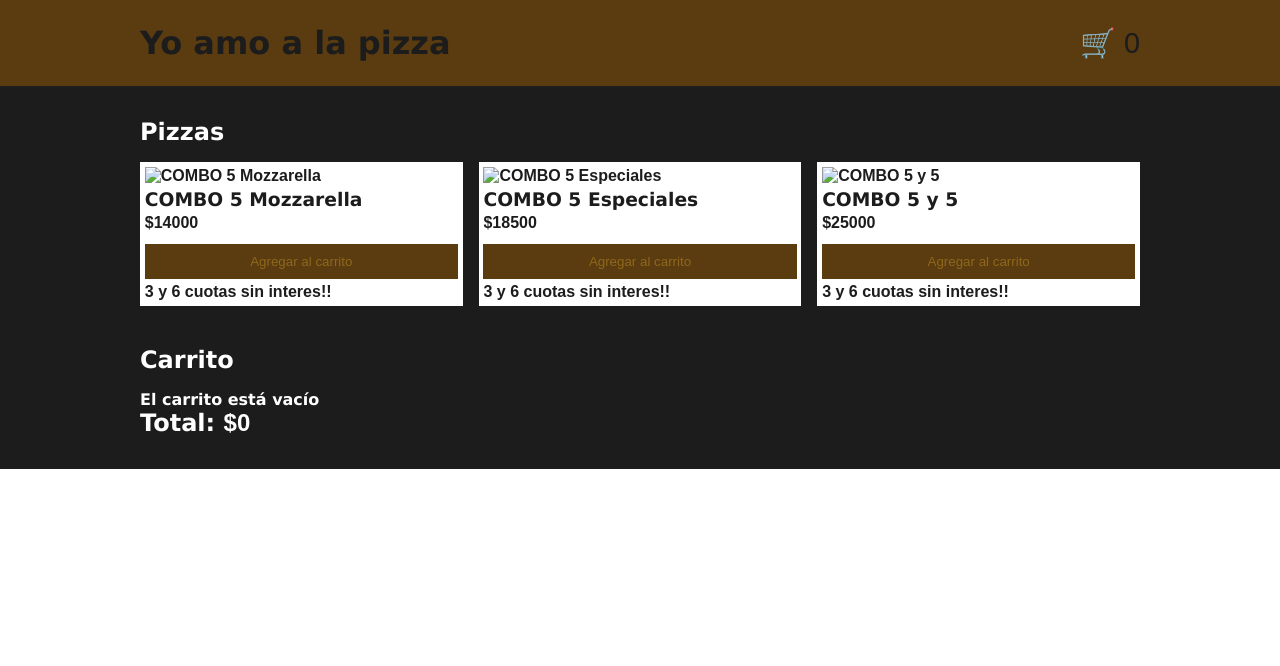
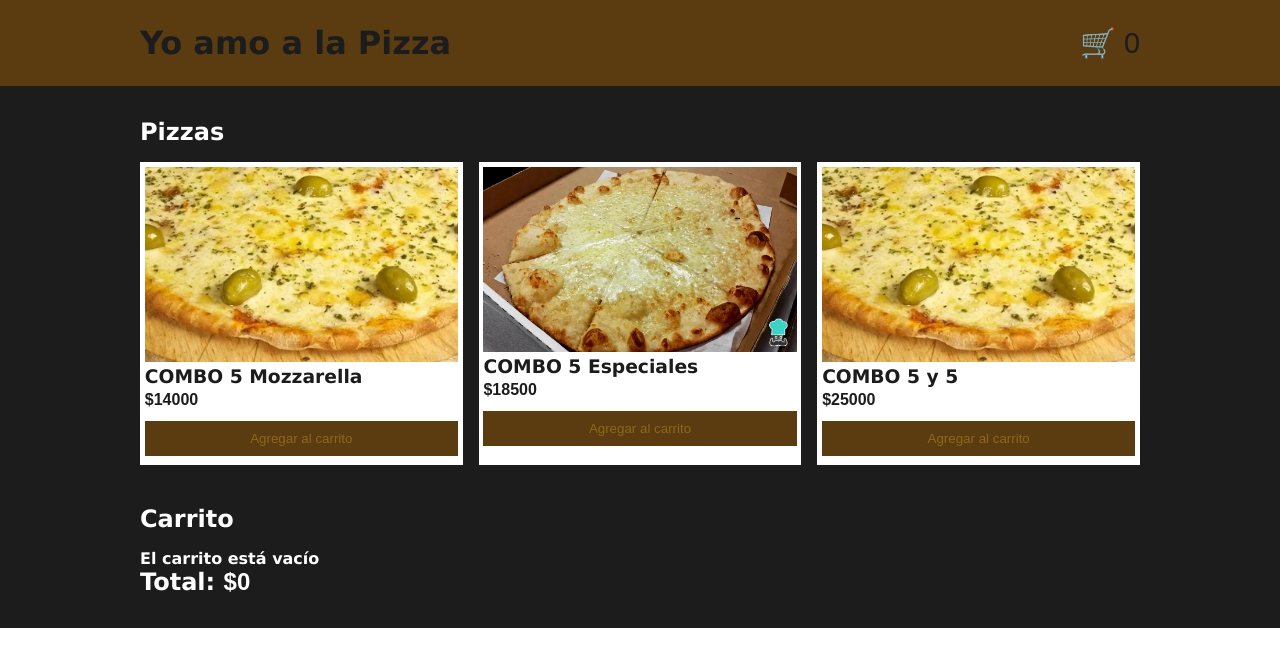
Before and after one commit to nicoctv/pizzajs, a plain HTML site: page index.html in a window 1280 px wide. Drawn offline with nearby package versions, Linux system fonts and the light colour scheme.

Commit message:
3 entrega de js

```diff
--- a/css/main.css
+++ b/css/main.css
@@ -144,7 +144,5 @@ h1, h2, h3, h4, h5, h6 {
 }
 
 .no-hay-productos {
-    color: black;
-    font-weight: bold;
-    margin-top: 2rem;
+    color: rgb(26, 143, 52);
 }
--- a/index.html
+++ b/index.html
@@ -12,7 +12,7 @@
     <header class="header">
         <div class="container">
             <div class="header-items">
-                <h1>Yo amo a la pizza</h1>
+                <h1>Yo amo a la Pizza</h1>
                 <a class="carrito-header"  href="./carrito.html">
                     🛒 <span id="numerito">0</span>
                 </a>
--- a/js/main.js
+++ b/js/main.js
@@ -5,19 +5,19 @@ const productos = [
         id: "combo-01",
         titulo: "COMBO 5 Mozzarella",
         precio: 14000,
-        img: "",
+        img: "./img/pizzamuzza.webp",
     },
     {
         id: "combo-02",
         titulo: "COMBO 5 Especiales",
         precio: 18500,
-        img: "./img/Combo2.webp",
+        img: "./img/provolone.webp",
     },
     {
         id: "combo-03",
         titulo: "COMBO 5 y 5",
         precio: 25000,
-        img: "./img/Combo3.webp",
+        img: "./img/pizzamuzza.webp",
     }
 ];
 
@@ -47,7 +47,6 @@ productos.forEach((producto) => {
     div.append(btn);
 
     let div2 = document.createElement("div");
-    div2.innerText = "3 y 6 cuotas sin interes!!";
     div.append(div2);
 
     contenedorProductos.append(div);
```
Also changed, not shown: img/pizzamuzza.webp (added), img/provolone.webp (added).
